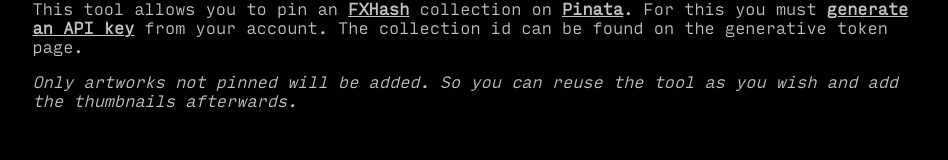
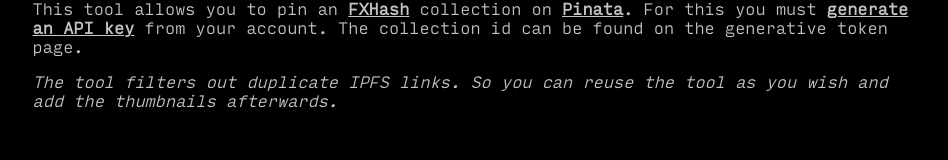
Before and after one commit to computeart/fxhash-pinata, a React (Vite) app: page / in a window 1280 px wide. Shown: the part 127-287 px from the top of the page, without its empty margins (165-1113 px from the left). Built offline with nearby package versions, Linux system fonts and the light colour scheme.

Commit message:
Update explanation

```diff
--- a/src/components/App.tsx
+++ b/src/components/App.tsx
@@ -111,8 +111,8 @@
           </p>
           <p>
             <i>
-              Only artworks not pinned will be added. So you can reuse the tool
-              as you wish and add the thumbnails afterwards.
+              The tool filters out duplicate IPFS links. So you can reuse the
+              tool as you wish and add the thumbnails afterwards.
             </i>
           </p>
         </div>
```
